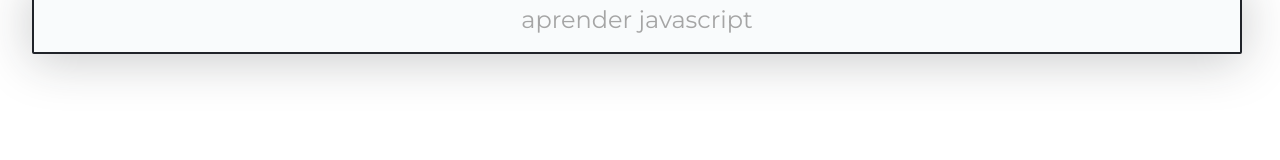
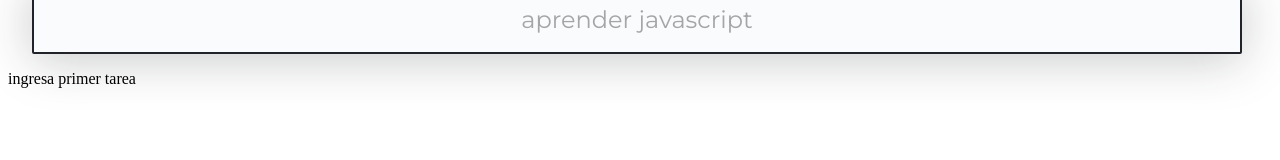
Before and after one commit to arielsa/int-react, a React (Vite) app: page / in a window 1280 px wide. Shown: the part 147-307 px from the top of the page. Built offline with nearby package versions, Linux system fonts and the light colour scheme.

Commit message:
use state y useEfect

```diff
--- a/src/App/AppUI.jsx
+++ b/src/App/AppUI.jsx
@@ -12,6 +12,8 @@ import React from 'react'
 
 function AppUI(
     {
+        loading,
+        error,
         completedTodos ,
         totalTodos ,
         valorBusqueda ,
@@ -39,6 +41,9 @@ function AppUI(
 
 
         <TodoList>
+            {error && <p>hubo un error</p> }
+            {loading && <p>cargando..</p> }
+            {(!loading && !serchedTodos.length)&& <p>ingresa primer tarea</p> }
 
             {serchedTodos.map(item => (
                 <TodoItem
--- a/src/App/index.jsx
+++ b/src/App/index.jsx
@@ -21,30 +21,46 @@ import { CreateTodoButton } from '../CreateTodoButton';
 
 function useLocalStorage(itemName,initialValue){
 
+  const [loading, setLoading] = React.useState(true);
+  const [item, setItem] = useState(initialValue);
+  const [error, setError] = React.useState(false);
+
+  React.useEffect(
+    ()=>{
+      setTimeout(()=>{
+        try
+        {
+          const localStorageItem = localStorage.getItem(itemName)
+          let parsedItem;
+
+          if (!localStorageItem){
+            localStorage.setItem(itemName,JSON.stringify(initialValue));
+            parsedItem =initialValue;
+          } else { parsedItem=JSON.parse(localStorageItem);}
+          setItem(parsedItem);
+          setLoading(false);
+        } catch(error){ setError(error) }
+      }
+      ,1500)
+    }
+  ,[])
 
 
-  const localStorageItem = localStorage.getItem(itemName)
-  let parsedItem;
 
-  if (!localStorageItem){
-    localStorage.setItem(itemName,JSON.stringify(initialValue));
-    parsedItem =initialValue;
-  } else {
-    parsedItem=JSON.parse(localStorageItem);
+
+
+  const saveItem = (newItem)=>{
+    try{let stringifiedItem = JSON.stringify(newItem);
+    localStorage.setItem (itemName,stringifiedItem);
+    setItem(newItem);} catch(error){setError(error)}
   }
 
-  const [item, setTodos] = useState(parsedItem);
-
-  const saveItem = (newItem)=>{
-    let stringifiedItem = JSON.stringify(newItem);
-    localStorage.setItem (itemName,stringifiedItem);
-    setTodos(newItem);
-  }
-
-  return [
+  return {
     item,
-    saveItem
-  ];
+    saveItem,
+    loading,
+    error,
+  };
 
 }
 
@@ -52,7 +68,7 @@ function App() {
 
 
 
-  const [todos,saveTodos] = useLocalStorage('TODOS_V3',[]);
+  const {item:todos,saveItem:saveTodos,loading,error} = useLocalStorage('TODOS_V3',[]);
 
   const [valorBusqueda, setValorBusqueda] = React.useState('');
   let serchedTodos = [];
@@ -91,6 +107,7 @@ function App() {
   return (
     <AppUI
 
+    loading = {loading}
     completedTodos={completedTodos}
     totalTodos={totalTodos}
     valorBusqueda = {valorBusqueda}
```
Lines whose indentation alone changed are shown as unchanged.
